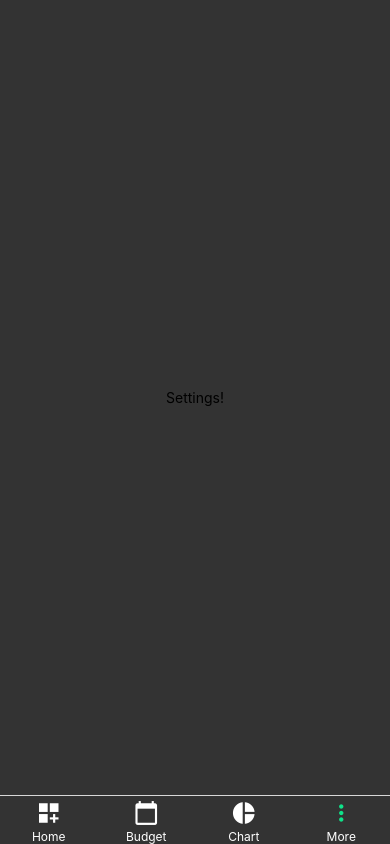
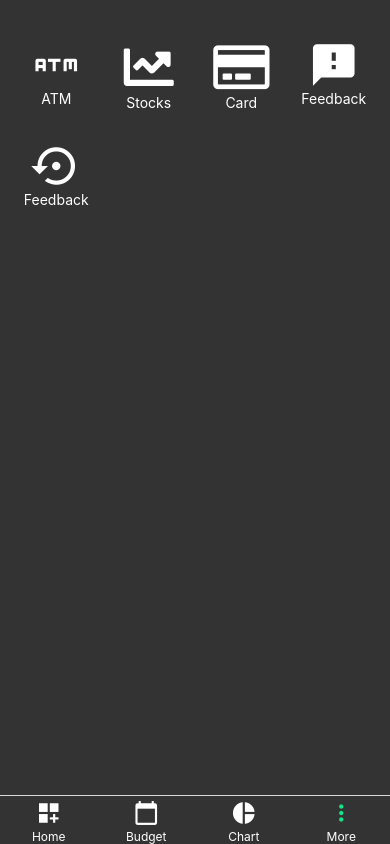
Before and after one commit to abuhoryrapranto/mFinance, a React Native app: screen /More in a window 390 px wide. Built offline with nearby package versions, Linux system fonts and the light colour scheme.

Commit message:
More Page

```diff
--- a/components/BottomTabNavigation.tsx
+++ b/components/BottomTabNavigation.tsx
@@ -3,6 +3,7 @@ import { createBottomTabNavigator } from '@react-navigation/bottom-tabs';
 import MaterialIcons from 'react-native-vector-icons/MaterialIcons';
 import HomeScreen from '../components/HomeScreen';
 import Budget from './Budget';
+import More from './More';
 
 
 import {
@@ -104,7 +105,7 @@ function BottomTabNavigation() {
                 }
 
                 />
-                <Tab.Screen name="More" component={SettingsScreen}
+                <Tab.Screen name="More" component={More}
 
                 options={({route}) => ({
 
--- /dev/null
+++ b/components/More.tsx
@@ -0,0 +1,73 @@
+import {
+    SafeAreaView,
+    ScrollView,
+    StatusBar,
+    StyleSheet,
+    Text,
+    TouchableOpacity,
+    useColorScheme,
+    View,
+  } from 'react-native';
+
+import Fontisto from 'react-native-vector-icons/Fontisto';
+import FontAwesome5 from 'react-native-vector-icons/FontAwesome5';
+import MaterialIcons from 'react-native-vector-icons/MaterialIcons';
+
+function Note({navigation}: {navigation: any}) {
+    return(
+        <SafeAreaView>
+            <View style={styles.container}>
+            <View style={styles.section1}>
+                    <View style={styles.section1_1}>
+                        <MaterialIcons name="atm" color='white' size={50} />
+                        <Text style={{color: 'white'}}>ATM</Text>
+                    </View>
+                    <View style={styles.section1_1}>
+                        <FontAwesome5 name="chart-line" color='white' size={50} />
+                        <Text style={{color: 'white'}}>Stocks</Text>
+                    </View>
+                    <View style={styles.section1_1}>
+                        <FontAwesome5 name="credit-card" color='white' size={50} />
+                        <Text style={{color: 'white'}}>Card</Text>
+                    </View>
+                    <View style={styles.section1_1}>
+                        <MaterialIcons name="feedback" color='white' size={50} />
+                        <Text style={{color: 'white'}}>Feedback</Text>
+                    </View>
+                    <View style={styles.section1_1}>
+                        <MaterialIcons name="settings-backup-restore" color='white' size={50} />
+                        <Text style={{color: 'white'}}>Feedback</Text>
+                    </View>
+                  </View>
+            </View>
+        </SafeAreaView>
+    );
+}
+
+const styles = StyleSheet.create({
+
+    container: {
+        marginLeft: 10,
+        marginRight: 10
+    },
+
+    headSection: {
+        flexDirection: 'row',
+        alignItems: 'center',
+    },
+
+    section1: {
+        flexDirection: 'row',
+        flexWrap: 'wrap',
+        justifyContent: "space-between",
+        marginTop: 10,
+    },
+
+    section1_1: {
+        width: '25%',
+        alignItems: 'center',
+        paddingTop: 30
+    },
+})
+
+export default Note;
```
